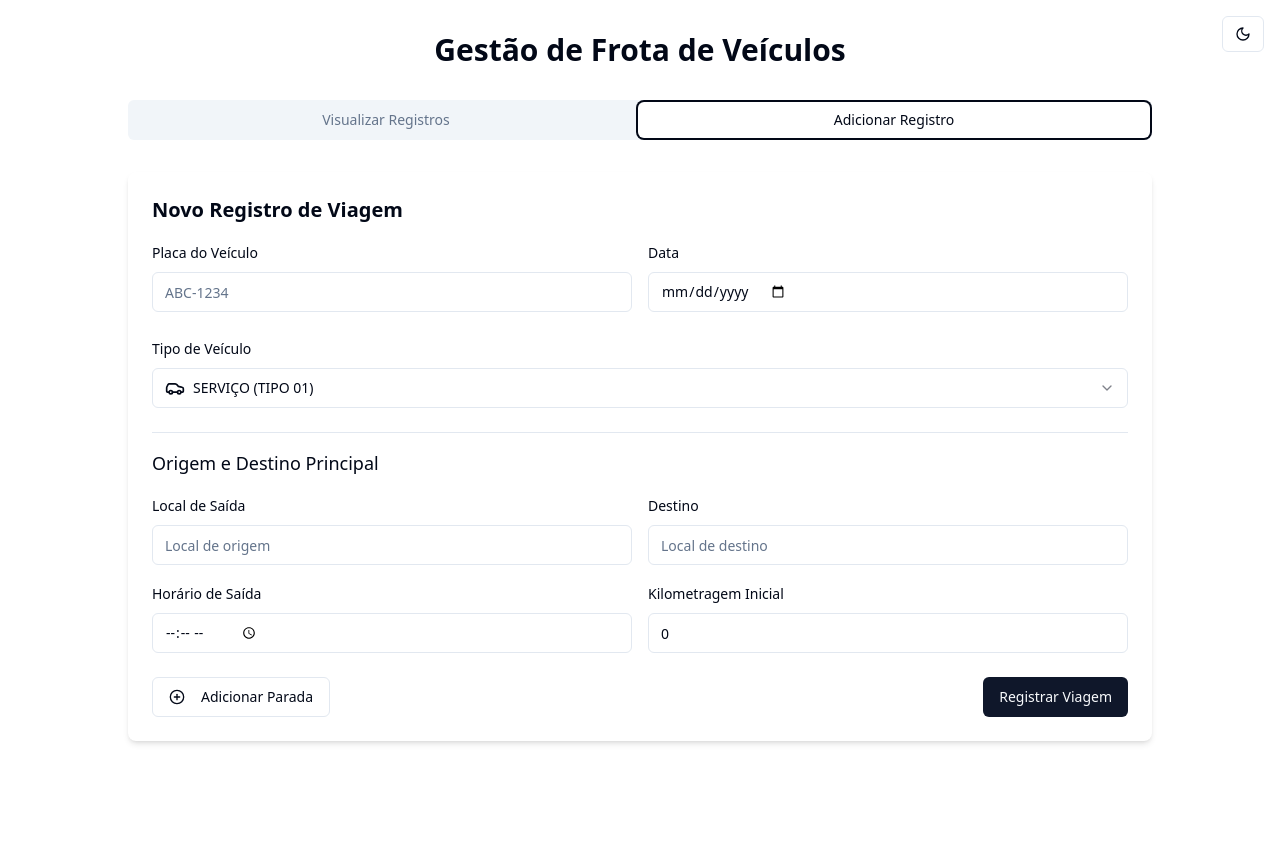
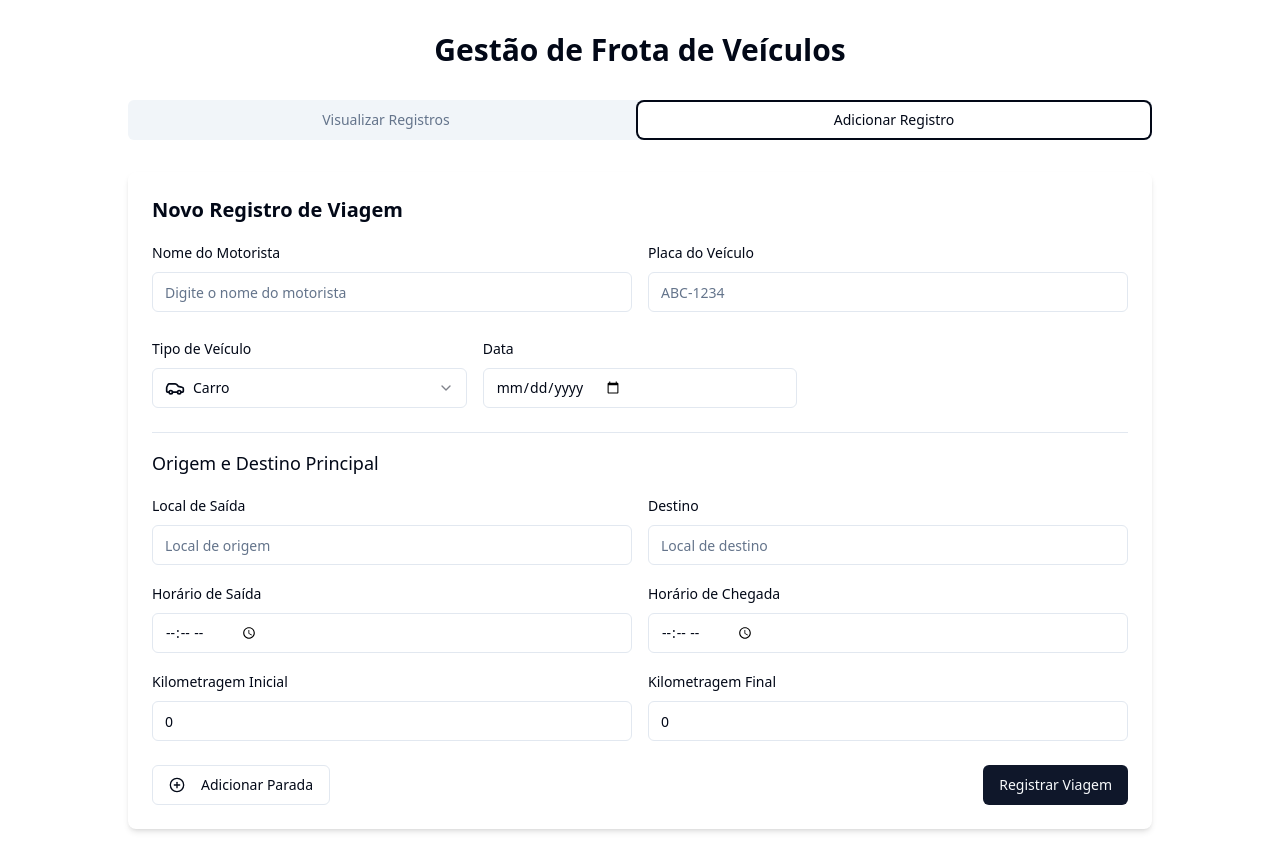
Before and after one commit to LuizVictorAldenucci/gerenciador-de-veiculos-parte-1, a React (Vite) app: page / in a window 1280 px wide. Both pictures are taken after typing "Sample" into the empty fields and a click on the tab "Adicionar Registro". Before the commit the page ends 800 px from the top, so only its background shows below. Built offline with nearby package versions, Linux system fonts and the light colour scheme.

Commit message:
Reverted to commit 2a043335da29ddabf4c653001678afa65a29656e

```diff
--- a/package.json
+++ b/package.json
@@ -60,7 +60,6 @@
     "tailwindcss-animate": "^1.0.7",
     "uuid": "^9.0.1",
     "vaul": "^0.9.3",
-    "xlsx": "^0.18.5",
     "zod": "^3.23.8"
   },
   "devDependencies": {
--- a/src/App.tsx
+++ b/src/App.tsx
@@ -1,4 +1,3 @@
-
 import { Toaster } from "@/components/ui/toaster";
 import { Toaster as Sonner } from "@/components/ui/sonner";
 import { TooltipProvider } from "@/components/ui/tooltip";
--- a/src/components/ThemeToggle.tsx
+++ /dev/null
@@ -1,37 +0,0 @@
-
-import React, { useState, useEffect } from 'react';
-import { Button } from "@/components/ui/button";
-import { Moon, Sun } from 'lucide-react';
-
-const ThemeToggle = () => {
-  const [isDark, setIsDark] = useState(false);
-
-  useEffect(() => {
-    const savedTheme = localStorage.getItem('theme');
-    const prefersDark = window.matchMedia('(prefers-color-scheme: dark)').matches;
-    const shouldBeDark = savedTheme === 'dark' || (!savedTheme && prefersDark);
-
-    setIsDark(shouldBeDark);
-    document.documentElement.classList.toggle('dark', shouldBeDark);
-  }, []);
-
-  const toggleTheme = () => {
-    const newTheme = !isDark;
-    setIsDark(newTheme);
-    localStorage.setItem('theme', newTheme ? 'dark' : 'light');
-    document.documentElement.classList.toggle('dark', newTheme);
-  };
-
-  return (
-    <Button
-      variant="outline"
-      size="sm"
-      onClick={toggleTheme}
-      className="fixed top-4 right-4 z-50"
-    >
-      {isDark ? <Sun className="h-4 w-4" /> : <Moon className="h-4 w-4" />}
-    </Button>
-  );
-};
-
-export default ThemeToggle;
--- a/src/components/TripForm.tsx
+++ b/src/components/TripForm.tsx
@@ -15,23 +15,25 @@ interface TripFormProps {
 }
 
 const TripForm: React.FC<TripFormProps> = ({ onSaveTrip }) => {
-  const [vehicleType, setVehicleType] = useState<VehicleType>('servico-01');
+  const [driverName, setDriverName] = useState('');
+  const [vehicleType, setVehicleType] = useState<VehicleType>('carro');
   const [vehiclePlate, setVehiclePlate] = useState('');
   const [date, setDate] = useState('');
   const [startLocation, setStartLocation] = useState('');
   const [departureTime, setDepartureTime] = useState('');
   const [initialKilometers, setInitialKilometers] = useState<number>(0);
   const [destination, setDestination] = useState('');
+  const [arrivalTime, setArrivalTime] = useState('');
+  const [finalKilometers, setFinalKilometers] = useState<number>(0);
   const [stops, setStops] = useState<Stop[]>([]);
 
   const handleAddStop = () => {
     const newStop: Stop = {
       id: uuidv4(),
-      destination: '',
-      departureLocation: stops.length > 0 ? stops[stops.length - 1].destination : destination,
-      activity: '',
+      location: '',
       arrivalTime: '',
       departureTime: '',
+      kilometersAtDeparture: 0,
       kilometersAtArrival: 0
     };
     setStops([...stops, newStop]);
@@ -50,23 +52,24 @@ const TripForm: React.FC<TripFormProps> = ({ onSaveTrip }) => {
   const handleSubmit = (e: React.FormEvent) => {
     e.preventDefault();
 
-    if (!vehiclePlate || !date || !startLocation || !departureTime ||
-        !initialKilometers || !destination) {
+    if (!driverName || !vehiclePlate || !date || !startLocation || !departureTime ||
+        !initialKilometers || !destination || !arrivalTime || !finalKilometers) {
       toast.error("Preencha todos os campos obrigatórios");
       return;
     }
 
     const newTrip: Trip = {
       id: uuidv4(),
+      driverName,
       vehicleType,
       vehiclePlate,
-      driverName: "N/A", // Valor padrão para compatibilidade
       date,
       startLocation,
       departureTime,
       initialKilometers,
-      finalKilometers: initialKilometers, // Valor padrão para compatibilidade
       destination,
+      arrivalTime,
+      finalKilometers,
       stops
     };
 
@@ -74,53 +77,41 @@ const TripForm: React.FC<TripFormProps> = ({ onSaveTrip }) => {
     toast.success("Viagem registrada com sucesso!");
 
     // Reset form
-    setVehicleType('servico-01');
+    setDriverName('');
+    setVehicleType('carro');
     setVehiclePlate('');
     setDate('');
     setStartLocation('');
     setDepartureTime('');
     setInitialKilometers(0);
     setDestination('');
+    setArrivalTime('');
+    setFinalKilometers(0);
     setStops([]);
   };
 
   const getVehicleIcon = () => {
     switch(vehicleType) {
-      case 'picape-01':
-      case 'picape-02':
-      case 'caminhao-bau':
-      case 'pesado':
       case 'caminhao': return <Truck className="h-5 w-5" />;
-      case 'van-passageiro-01':
-      case 'van-passageiro-02':
-      case 'van-carga-01':
-      case 'furgao-carga-01':
       case 'van': return <Bus className="h-5 w-5" />;
-      case 'servico-01':
-      case 'servico-02':
-      case 'motocicleta-02':
       case 'carro': return <Car className="h-5 w-5" />;
       default: return <Car className="h-5 w-5" />;
     }
   };
 
-  const vehicleOptions = [
-    { value: 'van-passageiro-01', label: 'VAN PASSAGEIRO (TIPO 01)', icon: Bus },
-    { value: 'servico-01', label: 'SERVIÇO (TIPO 01)', icon: Car },
-    { value: 'picape-01', label: 'PICAPE (TIPO 01)', icon: Truck },
-    { value: 'van-carga-01', label: 'VAN DE CARGA (TIPO 01)', icon: Bus },
-    { value: 'van-passageiro-02', label: 'VAN PASSAGEIRO (TIPO 02)', icon: Bus },
-    { value: 'picape-02', label: 'PICAPE (TIPO 02)', icon: Truck },
-    { value: 'motocicleta-02', label: 'Motocicleta (Tipo 2)', icon: Car },
-    { value: 'furgao-carga-01', label: 'FURGÃO DE CARGA (TIPO 01)', icon: Bus },
-    { value: 'caminhao-bau', label: 'CAMINHÃO BAÚ 3/4', icon: Truck },
-    { value: 'servico-02', label: 'SERVIÇO (TIPO 02)', icon: Car },
-    { value: 'pesado', label: 'PESADO', icon: Truck }
-  ];
-
   return (
     <form onSubmit={handleSubmit} className="space-y-6">
       <div className="grid grid-cols-1 md:grid-cols-2 gap-4">
+        <div className="space-y-2">
+          <Label htmlFor="driverName">Nome do Motorista</Label>
+          <Input
+            id="driverName"
+            value={driverName}
+            onChange={(e) => setDriverName(e.target.value)}
+            placeholder="Digite o nome do motorista"
+          />
+        </div>
+
         <div className="space-y-2">
           <Label htmlFor="vehiclePlate">Placa do Veículo</Label>
           <Input
@@ -129,6 +120,42 @@ const TripForm: React.FC<TripFormProps> = ({ onSaveTrip }) => {
             onChange={(e) => setVehiclePlate(e.target.value)}
             placeholder="ABC-1234"
           />
+        </div>
+      </div>
+
+      <div className="grid grid-cols-1 md:grid-cols-3 gap-4">
+        <div className="space-y-2">
+          <Label htmlFor="vehicleType">Tipo de Veículo</Label>
+          <Select value={vehicleType} onValueChange={(value: VehicleType) => setVehicleType(value)}>
+            <SelectTrigger className="w-full">
+              <SelectValue>
+                <div className="flex items-center space-x-2">
+                  {getVehicleIcon()}
+                  <span>{vehicleType === 'caminhao' ? 'Caminhão' : vehicleType === 'van' ? 'Van' : 'Carro'}</span>
+                </div>
+              </SelectValue>
+            </SelectTrigger>
+            <SelectContent>
+              <SelectItem value="caminhao">
+                <div className="flex items-center space-x-2">
+                  <Truck className="h-4 w-4" />
+                  <span>Caminhão</span>
+                </div>
+              </SelectItem>
+              <SelectItem value="van">
+                <div className="flex items-center space-x-2">
+                  <Bus className="h-4 w-4" />
+                  <span>Van</span>
+                </div>
+              </SelectItem>
+              <SelectItem value="carro">
+                <div className="flex items-center space-x-2">
+                  <Car className="h-4 w-4" />
+                  <span>Carro</span>
+                </div>
+              </SelectItem>
+            </SelectContent>
+          </Select>
         </div>
 
         <div className="space-y-2">
@@ -140,30 +167,6 @@ const TripForm: React.FC<TripFormProps> = ({ onSaveTrip }) => {
             onChange={(e) => setDate(e.target.value)}
           />
         </div>
-      </div>
-
-      <div className="space-y-2">
-        <Label htmlFor="vehicleType">Tipo de Veículo</Label>
-        <Select value={vehicleType} onValueChange={(value: VehicleType) => setVehicleType(value)}>
-          <SelectTrigger className="w-full">
-            <SelectValue>
-              <div className="flex items-center space-x-2">
-                {getVehicleIcon()}
-                <span>{vehicleOptions.find(opt => opt.value === vehicleType)?.label || vehicleType}</span>
-              </div>
-            </SelectValue>
-          </SelectTrigger>
-          <SelectContent>
-            {vehicleOptions.map((option) => (
-              <SelectItem key={option.value} value={option.value}>
-                <div className="flex items-center space-x-2">
-                  <option.icon className="h-4 w-4" />
-                  <span>{option.label}</span>
-                </div>
-              </SelectItem>
-            ))}
-          </SelectContent>
-        </Select>
       </div>
 
       <div className="border-t pt-4">
@@ -202,6 +205,18 @@ const TripForm: React.FC<TripFormProps> = ({ onSaveTrip }) => {
           </div>
 
           <div className="space-y-2">
+            <Label htmlFor="arrivalTime">Horário de Chegada</Label>
+            <Input
+              id="arrivalTime"
+              type="time"
+              value={arrivalTime}
+              onChange={(e) => setArrivalTime(e.target.value)}
+            />
+          </div>
+        </div>
+
+        <div className="grid grid-cols-1 md:grid-cols-2 gap-4 mt-4">
+          <div className="space-y-2">
             <Label htmlFor="initialKilometers">Kilometragem Inicial</Label>
             <Input
               id="initialKilometers"
@@ -211,16 +226,27 @@ const TripForm: React.FC<TripFormProps> = ({ onSaveTrip }) => {
               placeholder="Km na saída"
             />
           </div>
+
+          <div className="space-y-2">
+            <Label htmlFor="finalKilometers">Kilometragem Final</Label>
+            <Input
+              id="finalKilometers"
+              type="number"
+              value={finalKilometers}
+              onChange={(e) => setFinalKilometers(Number(e.target.value))}
+              placeholder="Km na chegada"
+            />
+          </div>
         </div>
       </div>
 
       {stops.length > 0 && (
         <div className="border-t pt-4">
           <h3 className="text-lg font-medium mb-4">Paradas Adicionais</h3>
-          {stops.map((stop, index) => (
+          {stops.map((stop) => (
             <Card key={stop.id} className="p-4 mb-4">
               <div className="flex justify-between items-center mb-2">
-                <h4 className="font-medium">Parada {index + 1}</h4>
+                <h4 className="font-medium">Parada</h4>
                 <Button
                   type="button"
                   variant="destructive"
@@ -233,41 +259,11 @@ const TripForm: React.FC<TripFormProps> = ({ onSaveTrip }) => {
 
               <div className="grid grid-cols-1 md:grid-cols-2 gap-4 mb-2">
                 <div className="space-y-2">
-                  <Label>Local de Saída</Label>
+                  <Label>Local</Label>
                   <Input
-                    value={stop.departureLocation}
-                    onChange={(e) => handleStopChange(stop.id, 'departureLocation', e.target.value)}
-                    placeholder="Local de onde saiu"
-                    disabled
-                  />
-                </div>
-
-                <div className="space-y-2">
-                  <Label>Destino</Label>
-                  <Input
-                    value={stop.destination}
-                    onChange={(e) => handleStopChange(stop.id, 'destination', e.target.value)}
-                    placeholder="Destino da parada"
-                  />
-                </div>
-              </div>
-
-              <div className="grid grid-cols-1 md:grid-cols-2 gap-4 mb-2">
-                <div className="space-y-2">
-                  <Label>Atividade Realizada</Label>
-                  <Input
-                    value={stop.activity}
-                    onChange={(e) => handleStopChange(stop.id, 'activity', e.target.value)}
-                    placeholder="Qual atividade foi feita"
-                  />
-                </div>
-
-                <div className="space-y-2">
-                  <Label>Kilometragem na Chegada</Label>
-                  <Input
-                    type="number"
-                    value={stop.kilometersAtArrival}
-                    onChange={(e) => handleStopChange(stop.id, 'kilometersAtArrival', Number(e.target.value))}
+                    value={stop.location}
+                    onChange={(e) => handleStopChange(stop.id, 'location', e.target.value)}
+                    placeholder="Local da parada"
                   />
                 </div>
               </div>
@@ -291,6 +287,26 @@ const TripForm: React.FC<TripFormProps> = ({ onSaveTrip }) => {
                   />
                 </div>
               </div>
+
+              <div className="grid grid-cols-1 md:grid-cols-2 gap-4 mt-2">
+                <div className="space-y-2">
+                  <Label>Kilometragem na Chegada</Label>
+                  <Input
+                    type="number"
+                    value={stop.kilometersAtArrival}
+                    onChange={(e) => handleStopChange(stop.id, 'kilometersAtArrival', Number(e.target.value))}
+                  />
+                </div>
+
+                <div className="space-y-2">
+                  <Label>Kilometragem na Saída</Label>
+                  <Input
+                    type="number"
+                    value={stop.kilometersAtDeparture}
+                    onChange={(e) => handleStopChange(stop.id, 'kilometersAtDeparture', Number(e.target.value))}
+                  />
+                </div>
+              </div>
             </Card>
           ))}
         </div>
--- a/src/components/TripTable.tsx
+++ b/src/components/TripTable.tsx
@@ -4,11 +4,9 @@ import { Table, TableBody, TableCell, TableHead, TableHeader, TableRow } from "@
 import { Button } from "@/components/ui/button";
 import { Input } from "@/components/ui/input";
 import { Trip, VehicleType } from '@/types/types';
-import { Car, Truck, Bus, ChevronDown, ChevronUp, Search, FileDown } from "lucide-react";
+import { Car, Truck, Bus, ChevronDown, ChevronUp, Search } from "lucide-react";
 import { format } from 'date-fns';
 import { ptBR } from 'date-fns/locale';
-import RouteMap from './RouteMap';
-import * as XLSX from 'xlsx';
 
 interface TripTableProps {
   trips: Trip[];
@@ -36,10 +34,10 @@ const TripTable: React.FC<TripTableProps> = ({ trips, onDeleteTrip }) => {
   const filteredTrips = sortedTrips.filter(trip => {
     const searchLower = searchTerm.toLowerCase();
     return (
-      (trip.driverName || '').toLowerCase().includes(searchLower) ||
-      (trip.vehiclePlate || '').toLowerCase().includes(searchLower) ||
-      (trip.startLocation || '').toLowerCase().includes(searchLower) ||
-      (trip.destination || '').toLowerCase().includes(searchLower)
+      trip.driverName.toLowerCase().includes(searchLower) ||
+      trip.vehiclePlate.toLowerCase().includes(searchLower) ||
+      trip.startLocation.toLowerCase().includes(searchLower) ||
+      trip.destination.toLowerCase().includes(searchLower)
     );
   });
 
@@ -67,19 +65,8 @@ const TripTable: React.FC<TripTableProps> = ({ trips, onDeleteTrip }) => {
 
   const getVehicleIcon = (type: VehicleType) => {
     switch(type) {
-      case 'picape-01':
-      case 'picape-02':
-      case 'caminhao-bau':
-      case 'pesado':
       case 'caminhao': return <Truck className="h-5 w-5" />;
-      case 'van-passageiro-01':
-      case 'van-passageiro-02':
-      case 'van-carga-01':
-      case 'furgao-carga-01':
       case 'van': return <Bus className="h-5 w-5" />;
-      case 'servico-01':
-      case 'servico-02':
-      case 'motocicleta-02':
       case 'carro': return <Car className="h-5 w-5" />;
     }
   };
@@ -88,43 +75,18 @@ const TripTable: React.FC<TripTableProps> = ({ trips, onDeleteTrip }) => {
     return trip.finalKilometers - trip.initialKilometers;
   };
 
-  const exportToExcel = () => {
-    const exportData = trips.map(trip => ({
-      'Data': formatDate(trip.date),
-      'Tipo de Veículo': trip.vehicleType,
-      'Placa': trip.vehiclePlate,
-      'Horário de Saída': trip.departureTime,
-      'Km Inicial': trip.initialKilometers,
-      'Local de Saída': trip.startLocation,
-      'Destino': trip.destination,
-      'Distância Total (km)': calculateDistance(trip),
-      'Paradas': trip.stops.length
-    }));
-
-    const ws = XLSX.utils.json_to_sheet(exportData);
-    const wb = XLSX.utils.book_new();
-    XLSX.utils.book_append_sheet(wb, ws, 'Registros de Viagens');
-    XLSX.writeFile(wb, 'registros_viagens.xlsx');
-  };
-
   return (
     <div className="space-y-4">
-      <div className="flex items-center justify-between">
-        <div className="flex items-center space-x-2 flex-1">
+      <div className="flex items-center space-x-2">
         <div className="relative flex-1">
           <Search className="absolute left-2.5 top-2.5 h-4 w-4 text-gray-500" />
           <Input
-              placeholder="Buscar por placa, origem ou destino..."
+            placeholder="Buscar por motorista, placa, origem ou destino..."
             value={searchTerm}
             onChange={(e) => setSearchTerm(e.target.value)}
             className="pl-8"
           />
         </div>
-        </div>
-        <Button onClick={exportToExcel} variant="outline" className="ml-4">
-          <FileDown className="h-4 w-4 mr-2" />
-          Exportar Excel
-        </Button>
       </div>
 
       <div className="rounded-md border">
@@ -180,12 +142,8 @@ const TripTable: React.FC<TripTableProps> = ({ trips, onDeleteTrip }) => {
                     <TableRow>
                       <TableCell colSpan={9}>
                         <div className="p-4 bg-muted/50 rounded-md">
-                          <h4 className="font-medium mb-4">Detalhes da Viagem</h4>
-
-                          <div className="grid grid-cols-1 lg:grid-cols-2 gap-6 mb-4">
-                            <div>
-                              <h5 className="font-medium mb-2">Informações da Viagem</h5>
-                              <div className="grid grid-cols-1 md:grid-cols-2 gap-4">
+                          <h4 className="font-medium mb-2">Detalhes da Viagem</h4>
+                          <div className="grid grid-cols-1 md:grid-cols-3 gap-4">
                             <div>
                               <p className="text-sm font-medium text-muted-foreground">Origem</p>
                               <p>{trip.startLocation}</p>
@@ -195,33 +153,30 @@ const TripTable: React.FC<TripTableProps> = ({ trips, onDeleteTrip }) => {
                             <div>
                               <p className="text-sm font-medium text-muted-foreground">Destino</p>
                               <p>{trip.destination}</p>
-                                  <p className="text-sm">Distância: {calculateDistance(trip)} km</p>
+                              <p className="text-sm">Chegada: {trip.arrivalTime}</p>
+                              <p className="text-sm">Km final: {trip.finalKilometers}</p>
                             </div>
-                              </div>
-                            </div>
-
                             <div>
-                              <h5 className="font-medium mb-2">Mapa da Rota</h5>
-                              <RouteMap trip={trip} />
+                              <p className="text-sm font-medium text-muted-foreground">Resumo</p>
+                              <p>Distância: {calculateDistance(trip)} km</p>
                             </div>
                           </div>
 
                           {trip.stops.length > 0 && (
-                            <div>
+                            <div className="mt-4">
                               <h4 className="font-medium mb-2">Paradas ({trip.stops.length})</h4>
                               <div className="space-y-2">
                                 {trip.stops.map((stop, index) => (
                                   <div key={stop.id} className="p-2 border rounded-md grid grid-cols-1 md:grid-cols-3 gap-2">
                                     <div>
-                                      <p className="text-sm font-medium">Parada {index + 1}: {stop.destination}</p>
-                                      <p className="text-sm text-muted-foreground">Atividade: {stop.activity}</p>
+                                      <p className="text-sm font-medium">Parada {index + 1}: {stop.location}</p>
                                     </div>
                                     <div>
                                       <p className="text-sm">Chegada: {stop.arrivalTime} - {stop.kilometersAtArrival} km</p>
-                                      <p className="text-sm">Saída: {stop.departureTime}</p>
+                                      <p className="text-sm">Saída: {stop.departureTime} - {stop.kilometersAtDeparture} km</p>
                                     </div>
                                     <div>
-                                      <p className="text-sm">Saída de: {stop.departureLocation}</p>
+                                      <p className="text-sm">Distância: {stop.kilometersAtDeparture - stop.kilometersAtArrival} km</p>
                                     </div>
                                   </div>
                                 ))}
--- a/src/pages/Index.tsx
+++ b/src/pages/Index.tsx
@@ -4,7 +4,6 @@ import { Tabs, TabsContent, TabsList, TabsTrigger } from "@/components/ui/tabs";
 import { Trip } from '@/types/types';
 import TripForm from '@/components/TripForm';
 import TripTable from '@/components/TripTable';
-import ThemeToggle from '@/components/ThemeToggle';
 
 const Index = () => {
   const [trips, setTrips] = useState<Trip[]>(() => {
@@ -26,7 +25,6 @@ const Index = () => {
 
   return (
     <div className="container mx-auto py-8 px-4">
-      <ThemeToggle />
       <h1 className="text-3xl font-bold text-center mb-8">Gestão de Frota de Veículos</h1>
 
       <Tabs defaultValue="view" className="max-w-5xl mx-auto">
@@ -36,14 +34,14 @@ const Index = () => {
         </TabsList>
 
         <TabsContent value="view">
-          <div className="bg-white dark:bg-gray-800 p-6 rounded-lg shadow-md">
+          <div className="bg-white p-6 rounded-lg shadow-md">
             <h2 className="text-xl font-semibold mb-4">Registros de Viagens</h2>
             <TripTable trips={trips} onDeleteTrip={handleDeleteTrip} />
           </div>
         </TabsContent>
 
         <TabsContent value="add">
-          <div className="bg-white dark:bg-gray-800 p-6 rounded-lg shadow-md">
+          <div className="bg-white p-6 rounded-lg shadow-md">
             <h2 className="text-xl font-semibold mb-4">Novo Registro de Viagem</h2>
             <TripForm onSaveTrip={handleSaveTrip} />
           </div>
```
Also changed, not shown: index.html (+10 -10 lines), src/components/RouteMap.tsx (deleted, +0 -23 lines), src/types/types.ts (+6 -6 lines), 1 other file (tests, documents, lock files or other folders). Lines whose indentation alone changed are shown as unchanged.
